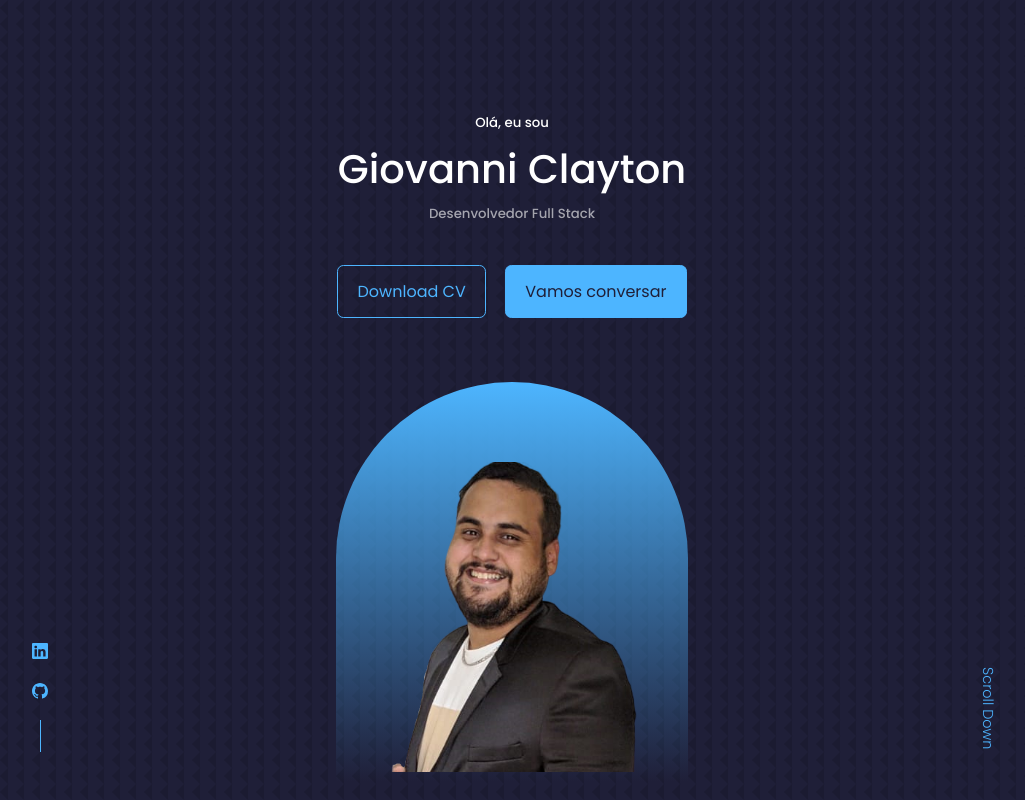
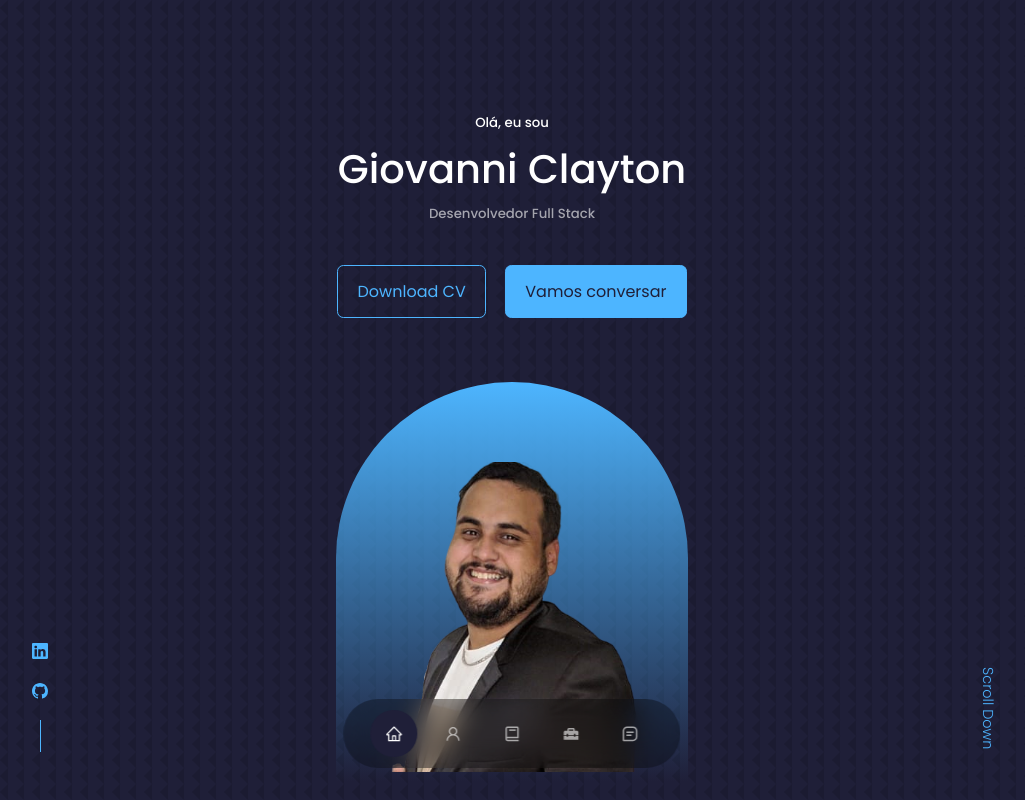
Before and after one commit to Gclayton0207/portfolio-2.0, a React (Create React App) app: page / in a window 1280 px wide. Shown: the top 800 px of the page, without its empty margins (128-1153 px from the left). Built offline with nearby package versions, Linux system fonts and the light colour scheme.

Commit message:
style: estilizando nav

```diff
--- a/src/components/nav/Nav.jsx
+++ b/src/components/nav/Nav.jsx
@@ -8,7 +8,7 @@
 const Nav = () => {
   return (
     <nav>
-      <a href="#"><AiOutlineHome /></a>
+      <a href="#" className="active"><AiOutlineHome /></a>
       <a href="#sobre"><AiOutlineUser /></a>
       <a href="#experiencia"><BiBook /></a>
       <a href="#servicos"><MdHomeRepairService /></a>
--- a/src/components/nav/nav.css
+++ b/src/components/nav/nav.css
@@ -0,0 +1,33 @@
+nav {
+    background: rgba(0,0,0,0.3);
+    width:max-content;
+    display: block;
+    padding:0.7rem 1.7rem;
+    z-index: 2;
+    position:fixed;
+    left: 50%;
+    transform: translateX(-50%);
+    bottom: 2rem;
+    display:flex;
+    gap: 0.8rem;
+    border-radius:3rem;
+    backdrop-filter: blur(15px);
+}
+
+nav a {
+    background: transparent;
+    padding: 0.9rem;
+    border-radius: 50%;
+    display:flex;
+    color:var(--color-light);
+    font-size: 1.1rem;
+}
+
+nav a:hover{
+    background: rgba(0,0,0,0.5);
+}
+
+nav a.active {
+    background: var(--color-bg);
+    color: var(--color-white)
+}
```
